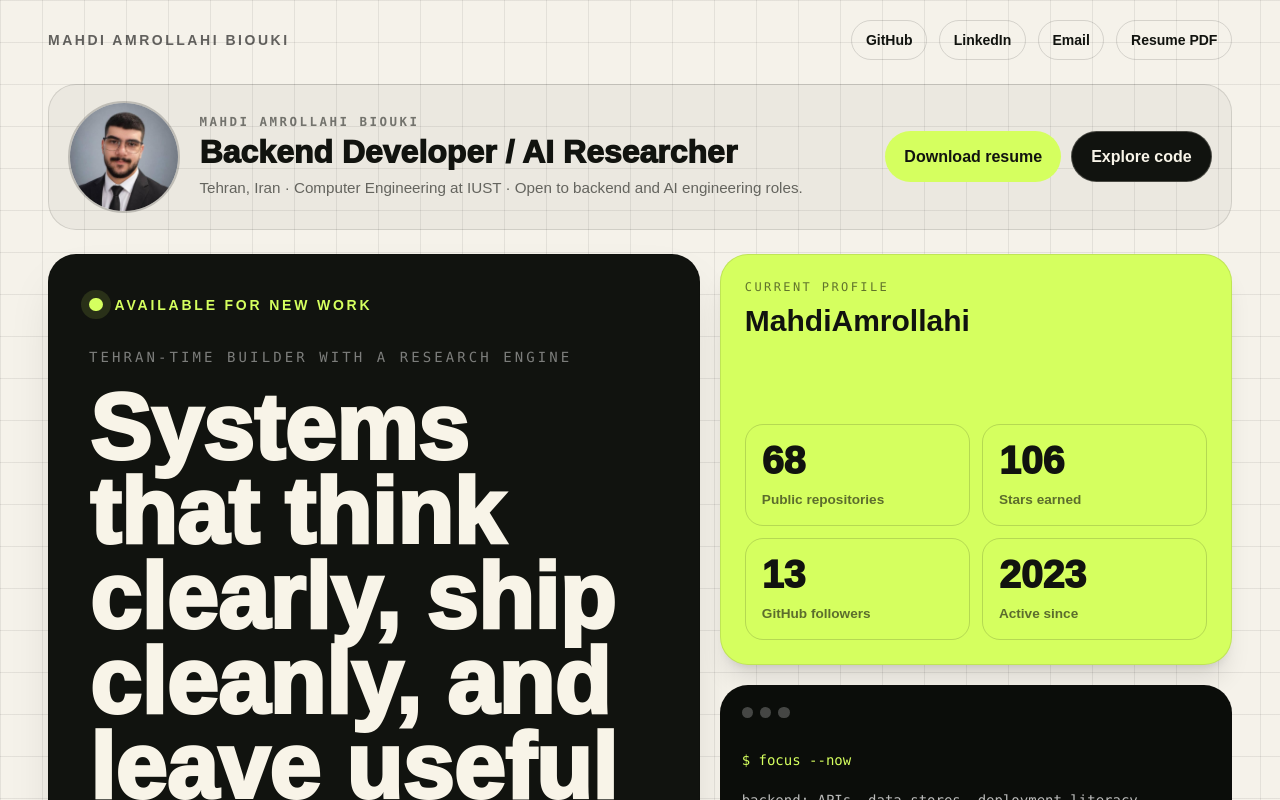
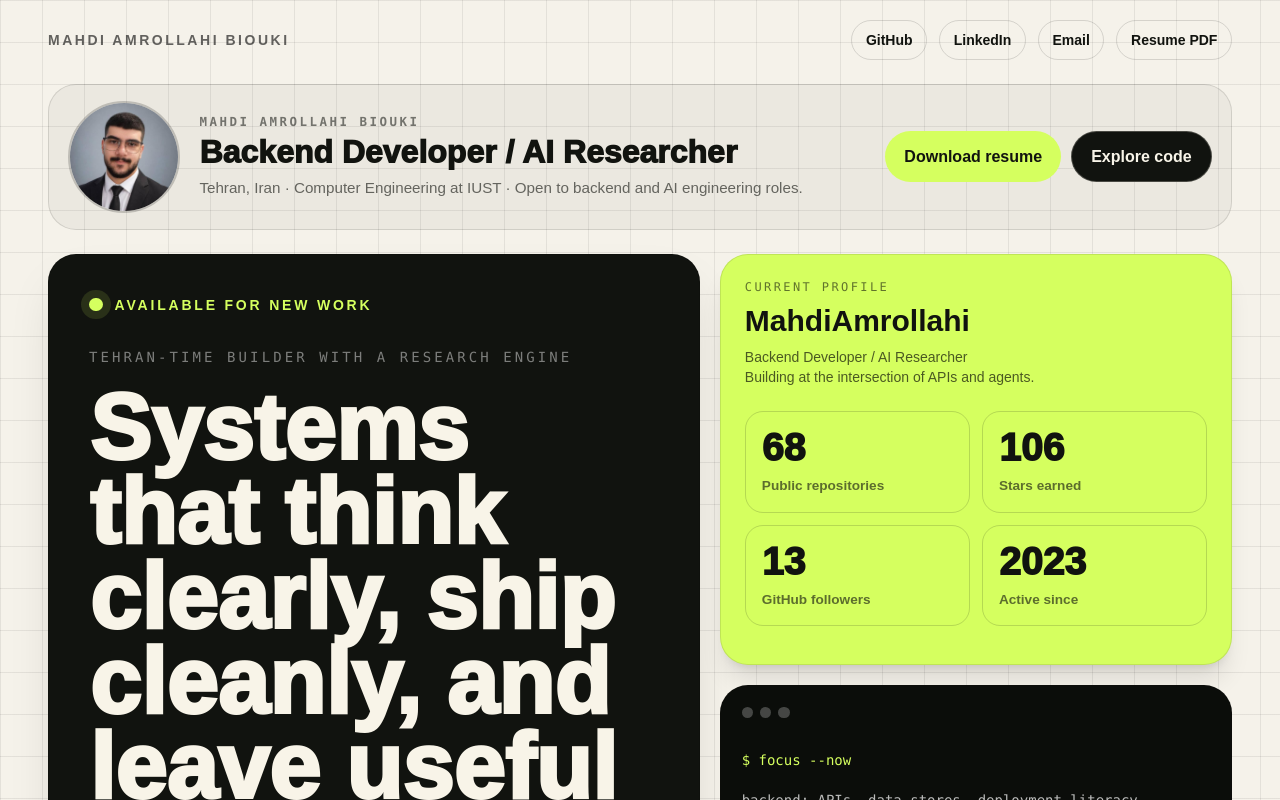
Before and after one commit to MahdiAmrollahi/resume_site, a Next.js app: page / in a window 1280 px wide. Shown: the top 800 px of the page. Built offline with nearby package versions, Linux system fonts and the light colour scheme.

Commit message:
feat: Polish Current profile card layout

```diff
--- a/app/page.tsx
+++ b/app/page.tsx
@@ -306,8 +306,13 @@ export default function Home() {
                     Current profile
                   </p>
                   <h2 className="mt-2 text-3xl font-black">MahdiAmrollahi</h2>
+                  <p className="mt-2 text-sm leading-5 text-black/65">
+                    Backend Developer / AI Researcher
+                    <br />
+                    Building at the intersection of APIs and agents.
+                  </p>
                 </div>
-                <div className="mt-auto grid grid-cols-2 gap-3 pt-6">
+                <div className="mt-6 grid grid-cols-2 gap-3">
                   {signals.map((item) => (
                     <div className="metric" key={item.label}>
                       <span>{item.value}</span>
```
